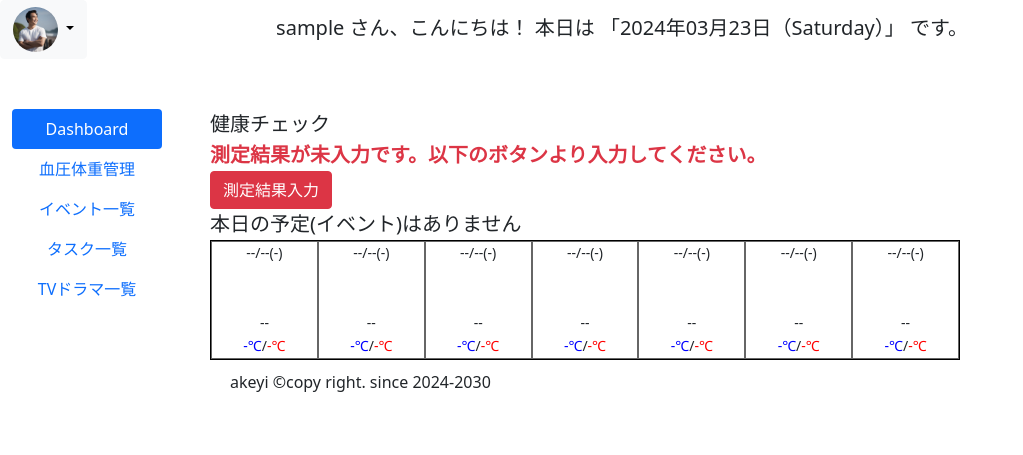
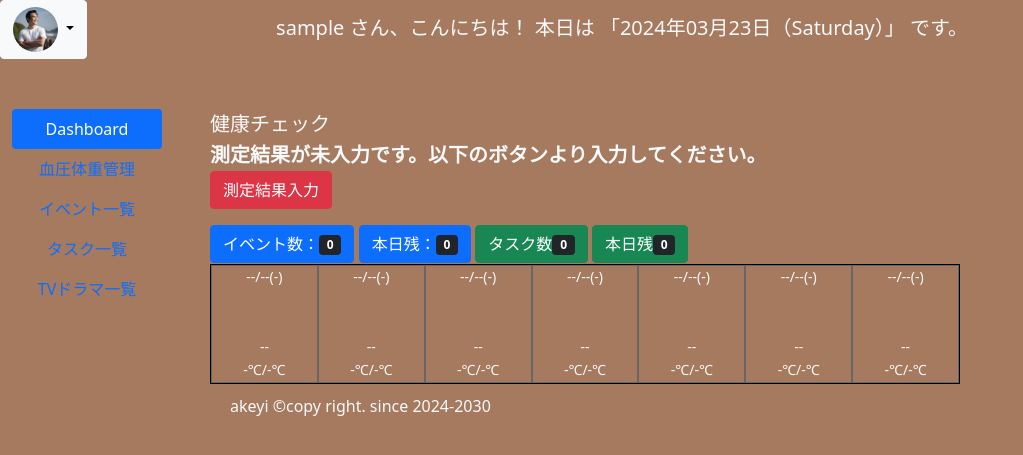
Before and after one commit to akeyi2018/MatplotlibForFlask, a Flask app: page /home in a window 1280 px wide. Shown: the top 455 px of the page, without its empty margins (0-1023 px from the left). Run offline with Flask 3, Linux system fonts and the light colour scheme; a user stored in the database is signed in; data that the repository does not hold is empty; some libraries are stand-ins or nearby versions.

Commit message:
カラー調整

```diff
--- a/static/js/task.js
+++ b/static/js/task.js
@@ -28,3 +28,28 @@ function finish_task(id, name) {
         "name": name
     }));
 }
+
+
+function changeBackgroundColor(num) {
+    console.log(num);
+    switch(num) {
+        case 0:
+            document.body.style.backgroundColor = '#A57A5F';
+            break;
+        case 1:
+            document.body.style.backgroundColor = '#795341';
+            break;
+        case 2:
+            document.body.style.backgroundColor = '#694337';
+            break;
+        case 3:
+            document.body.style.backgroundColor = '#54342A';
+            break;
+        case 4:
+            document.body.style.backgroundColor = '#3A2016';
+            break;
+        default:
+            document.body.style.backgroundColor = '#A57A5F';
+            break;
+    }
+}
--- a/templates/dashboard.html
+++ b/templates/dashboard.html
@@ -1,7 +1,7 @@
 <!-- 本日の健康チェック -->
 <p class="lead" style="margin-bottom: 1px;">健康チェック</p>
 {% if home.health_info %}
-<table class="table-info table-bordered border-info table-sm" border_size="2">
+<table class="table-info table-bordered border-info table-sm text-light" border="2">
   <thead>
     <tr>
       <th scope="col">{{home.dt2}}</th>
@@ -32,14 +32,24 @@
   </tbody>
 </table>
 {% else %}
-<p class="lead text-danger fw-bold" style="margin-bottom: 1px;">測定結果が未入力です。以下のボタンより入力してください。</p>
+<div>
+<p class="lead text-danger fw-bold text-light" style="margin-bottom: 1px;">測定結果が未入力です。以下のボタンより入力してください。</p>
 <button class="btn btn-danger" onclick="location.href='/regist_health'">測定結果入力</button>
+</div>
 {% endif %}
 
+<!-- イベントバッジ -->
+<button type="button" class="btn btn-primary" style="margin-top: 1em;">
+  イベント数：<span class="badge bg-dark">{{home.running_event | length}}</span>
+  <span class="visually-hidden">unread messages</span>
+</button>
+<button type="button" class="btn btn-primary" style="margin-top: 1em;">
+  本日残：<span class="badge bg-dark">{{home.today_event | length}}</span>
+  <span class="visually-hidden">unread messages</span>
+</button>
 <!-- 本日の予定(イベント) -->
 {% if home.today_event %}
-<p class="lead" style="margin-bottom: 1px;">本日の予定(イベント)</p>
-<table class="table-info table-bordered border-info table-sm">
+<table class="table-info table-bordered border-info table-sm text-light" border="2" style="margin-top: 1em;">
   <thead>
     <tr>
       <th scope="col">No.</th>
@@ -64,8 +74,16 @@
   </tbody>
 </table>
 {% else %}
-<p class="lead info" style="margin-bottom: 1px;">本日の予定(イベント)はありません</p>
+
 {% endif %}
+<button type="button" class="btn btn-success" style="margin-top: 1em;">
+  タスク数<span class="badge bg-dark">{{home.running_event | length}}</span>
+  <span class="visually-hidden">unread messages</span>
+</button>
+<button type="button" class="btn btn-success" style="margin-top: 1em;">
+  本日残<span class="badge bg-dark">{{home.today_task | length}}</span>
+  <span class="visually-hidden">unread messages</span>
+</button>
 {% if home.today_task %}
 <p class="lead" style="margin-bottom: 1px;">本日の予定(タスク)</p>
 <table class="table-info table-bordered border-info table-sm">
@@ -96,11 +114,11 @@
 
 <p class="lead" style="margin-bottom: 1px;" id="location"><a href="https://www.jma.go.jp/bosai/forecast/" target="_blank"></a></p>
 <div class="weatherForecast">
-  <div class="weather">
-    <div class="wdate">--/--(-)</div>
+  <div class="weather text-light">
+    <div class="wdate text-light">--/--(-)</div>
       <img class="weatherImg">
       <div class="weatherTelop">--</div>
-      <div><span class="tempMin">-℃</span>/<span class="tempMax">-℃</span></div>
+      <div><span class="tempMin text-light">-℃</span>/<span class="tempMax text-light">-℃</span></div>
   </div>
 </div>
 <script src="{{ url_for('static', filename='/js/weather.js')}}"></script>
--- a/templates/event.html
+++ b/templates/event.html
@@ -1,7 +1,7 @@
 <!-- イベント一覧 -->
 {% if home.running_event %}
 <p class="lead" style="margin-bottom: 1px;">イベント一覧</p>
-<table class="table-info table-bordered border-info table-sm">
+<table class="table-info table-bordered border-primary table-sm text-light" border="2">
   <thead>
     <tr>
       <th scope="col">#</th>
@@ -26,7 +26,8 @@
         <button class="btn btn-primary" onclick="finish_event(
           {{ home.running_event[index].id }},
           '{{ home.running_event[index].event_name }}')">完了にする</button>
-        <a href="{{url_for('show_event', id=home.running_event[index].id)}}" type="button" class="btn btn-outline-secondary">編集
+        <a href="{{url_for('show_event', id=home.running_event[index].id)}}" type="button"
+          class="btn btn-outline-primary text-light">編集
           <span class="visually-hidden">編集</span>
         </a>
       </td>
--- a/templates/footer.html
+++ b/templates/footer.html
@@ -1,3 +1,3 @@
-<footer class="footer" style="margin-top: 10px; margin-left: 20px;">
+<footer class="footer text-light" style="margin-top: 10px; margin-left: 20px;">
     <p>akeyi &copy;copy right. since 2024-2030</p>
 </footer>
--- a/templates/index.html
+++ b/templates/index.html
@@ -11,10 +11,9 @@
     <script src="https://cdn.jsdelivr.net/npm/chartjs-adapter-date-fns/dist/chartjs-adapter-date-fns.bundle.min.js"></script>
 
 </head>
-<body>
+<body style="background-color: #A57A5F;">
 
-  <div class="container">
-
+  <div class="container text-light">
       <nav class="navbar fixed-top navbar-light nav-justified">
         <div class="container-fluid">
           <a class="navbar-brand" href="#"></a>
@@ -46,14 +45,14 @@
                 <button class="nav-link active"
                   id="{{nav[index].label}}"
                   data-bs-toggle="pill" data-bs-target="#{{nav[index].id}}"
-                  type="button" role="tab" aria-controls="{{nav[index].id}}" aria-selected="true">
+                  type="button" role="tab" aria-controls="{{nav[index].id}}" aria-selected="true" onclick="changeBackgroundColor({{index}})">
                   {{nav[index].text}}
                 </button>
                 {% else %}
                 <button class="nav-link"
                   id="{{nav[index].label}}"
                   data-bs-toggle="pill" data-bs-target="#{{nav[index].id}}"
-                  type="button" role="tab" aria-controls="{{nav[index].id}}" aria-selected="false">
+                  type="button" role="tab" aria-controls="{{nav[index].id}}" aria-selected="false" onclick="changeBackgroundColor({{index}})">
                   {{nav[index].text}}
                 </button>
                 {% endif %}
--- a/templates/task.html
+++ b/templates/task.html
@@ -1,7 +1,7 @@
 <!-- タスク一覧 -->
 {% if home.running_task %}
 <p class="lead" style="margin-bottom: 1px;">タスク一覧</p>
-<table class="table-info table-bordered border-info table-sm">
+<table class="table-info table-bordered border-info table-sm text-light" border="2">
   <thead>
     <tr>
       <th scope="col">#</th>
@@ -23,11 +23,11 @@
       <td>{{home.running_task[index].left_days}}</td>
       <td>{{home.running_task[index].status}}</td>
       <td>
-        <button class="btn btn-primary" onclick="finish_task(
+        <button class="btn btn-success" onclick="finish_task(
           {{ home.running_task[index].id }},
           '{{ home.running_task[index].task_name }}')">完了にする</button>
         <!-- <button class="btn btn-light"> -->
-          <a href="{{url_for('show_task', id=home.running_task[index].id)}}" type="button" class="btn btn-outline-secondary">編集
+          <a href="{{url_for('show_task', id=home.running_task[index].id)}}" type="button" class="btn btn-outline-success text-light">編集
             <span class="visually-hidden">編集</span>
           </a>
         <!-- </button> -->
--- a/templates/tv.html
+++ b/templates/tv.html
@@ -1,7 +1,7 @@
 <!-- タスク一覧 -->
 {% if home.tv_info %}
-<p class="lead" style="margin-bottom: 1px;">タスク一覧</p>
-<table class="table-info table-bordered border-info table-sm">
+<p class="lead text-light" style=" width: 150px;margin-bottom: 1px;">ドラマ一覧</p>
+<table class="table-info table-bordered border-info table-sm text-light">
   <thead>
     <tr>
       <th scope="col">#</th>
@@ -25,11 +25,11 @@
       <td>
         <button class="btn btn-primary" type="button" data-bs-toggle="offcanvas" data-bs-target="#offcanvasRight{{index + 1}}" aria-controls="offcanvasRight">詳細</button>
         <div class="offcanvas offcanvas-end" id="offcanvasRight{{index + 1}}" aria-labelledby="id{{ index + 1 }}">
-          <div class="offcanvas-header">
+          <div class="offcanvas-header bg-dark">
             <h5 id="id{{ index + 1 }}">詳細</h5>
-            <button type="button" class="btn-close text-reset" data-bs-dismiss="offcanvas"></button>
+            <button type="button" class="btn-close text-reset bg-light" data-bs-dismiss="offcanvas"></button>
           </div>
-          <div class="offcanvas-body" id="id{{index+1}}">
+          <div class="offcanvas-body bg-dark" id="id{{index+1}}">
             <p class="lead">{{home.tv_info[index].title}}</p>
             <p>{{home.tv_info[index].discription}}</p>
           </div>
```
